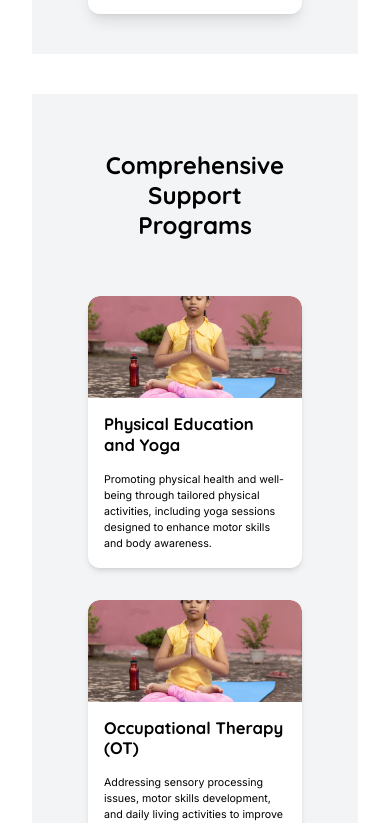
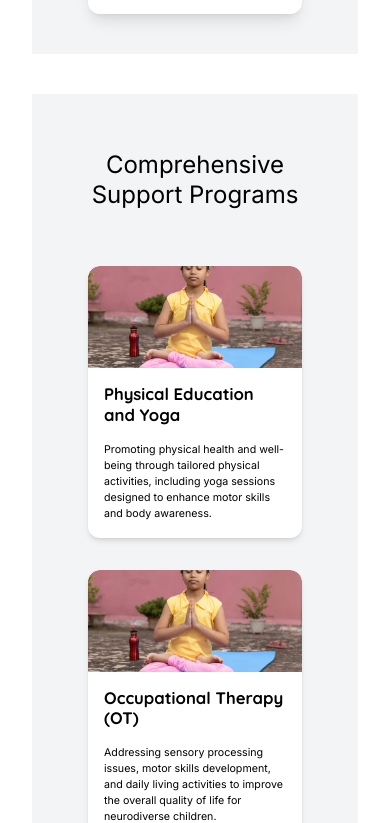
Before and after one commit to HarshadaGirase/ITFFC, a React (Vite) app: page /ourwork in a window 390 px wide. Shown: the part 2452-3275 px from the top of the page. Built offline with nearby package versions, Linux system fonts and the light colour scheme.

Commit message:
added consultancy services component

```diff
--- a/src/components/OurWork/ComprehensiveSupport.jsx
+++ b/src/components/OurWork/ComprehensiveSupport.jsx
@@ -60,12 +60,12 @@ const ComprehensiveSupport = () => {
 
   return (
     <div className="p-8 bg-gray-100">
-      <h2 className="p-6 font-quicksand text-[16.67px] leading-[20.84px] sm:text-[] sm:leading-[]  md:text-[40px] md:leading-[48.41px] lg:leading-[48.41px] lg:text-[40px]  font-bold text-center mb-8">
+      <p className="p-6 font-inter text-[16.67px] leading-[20.84px] sm:text-[] sm:leading-[]  md:text-[40px] md:leading-[48.41px] lg:leading-[48.41px] lg:text-[40px]   text-center mb-8">
 
         <span className="block lg:hidden text-[24px] leading-[30px] " > Comprehensive Support Programs</span>
         <span className="hidden lg:block text-[40px] leading-[50px]">    Comprehensive Support Services</span>
-      </h2>
-      <div className="flex flex-col gap-8 md:gap-12 px-6 sm:px-8 md:px-40 lg:px-48  ">
+      </p>
+      <div className="flex flex-col gap-8 md:gap-12 px-6 sm:px-8 md:px-40 lg:px-48  mb-8">
         {services.map((service) => (
           <div
             key={service.id}
--- /dev/null
+++ b/src/components/OurWork/ConsultancyServices.jsx
@@ -0,0 +1,52 @@
+import React from "react";
+import img4 from '../../assets/img2.png';
+const ConsultancyServices = () => {
+  const services = [
+    {
+      id: 1,
+      title: "",
+      description:
+        "In addition to our in-house programs, Innocent Times Foundation offers consultancy services to other schools and organizations working with neurodiverse children. Our experts provide guidance on creating inclusive educational environments, developing specialized curricula, and implementing effective intervention strategies.",
+      image: img4, // Replace with actual image URL
+    }
+  ];
+
+  return (
+    <div className="p-8 bg-gray-100">
+      <p className="p-6 font-inter text-[16.67px] leading-[20.84px] sm:text-[] sm:leading-[]  md:text-[40px] md:leading-[48.41px] lg:leading-[48.41px] lg:text-[40px]   text-center mb-8">
+
+      Consultancy Services
+
+      </p>
+      <div className="flex flex-col gap-8 md:gap-12 px-6 sm:px-8 md:px-40 lg:px-48 mb-8 ">
+        {services.map((service) => (
+          <div
+            key={service.id}
+            className="flex flex-col md:flex-row bg-white shadow-md rounded-xl sm:rounded-xl md:rounded-none lg:rounded-none  border-slate-600 rounded-lg overflow-hidden"
+          >
+            {/* Image Section */}
+            <div className="md:w-1/2">
+              <img
+                src={service.image}
+                alt={service.title}
+                className="w-full h-[102px] sm:h-[102px] md:h-[266px] lg:h-[266px] object-cover rounded-t-xl  lg:rounded-t-none object-cover"
+              />
+            </div>
+
+            {/* Text Section */}
+            <div className="p-4 sm:p-4 md:p-6 lg:p-10 lg:w-1/2 ">
+              <h3 className="font-quicksand text-[16.67px] leading-[20.84px] sm:text-[16.67px] sm:leading-[20.84px] md:text-[26.92px] md:leading-[33.65px] lg:text-[26.92px] lg:leading-[33.65px] font-semibold mb-4 sm:mb-4 md:mb-">
+                {service.title}
+              </h3>
+              <p className=" font-inter text-[10.67px] sm:text-[10.67px] md:text-[17.23px] md:leading-[20.85px] lg:text-[17.23] lg:leading-[20.85px] text-black">
+                {service.description}
+              </p>
+            </div>
+          </div>
+        ))}
+      </div>
+    </div>
+  );
+};
+
+export default ConsultancyServices;
--- a/src/components/OurWorkMain.jsx
+++ b/src/components/OurWorkMain.jsx
@@ -2,12 +2,14 @@
 import OurWorkHeroSection from '../components/OurWork/OurWorkHeroSection.jsx';
 import Program from '../components/OurWork/Program.jsx';
 import ComprehensiveSupport from '../components/OurWork/ComprehensiveSupport.jsx'
+import ConsultancyServices from '../components/OurWork/ConsultancyServices.jsx'
 function OurWorkMain() {
   return (
     <div className='flex flex-col gap-10 m-8'>
          <OurWorkHeroSection/>
          <Program/>
          <ComprehensiveSupport/>
+         <ConsultancyServices/>
     </div>
   )
 }
```
